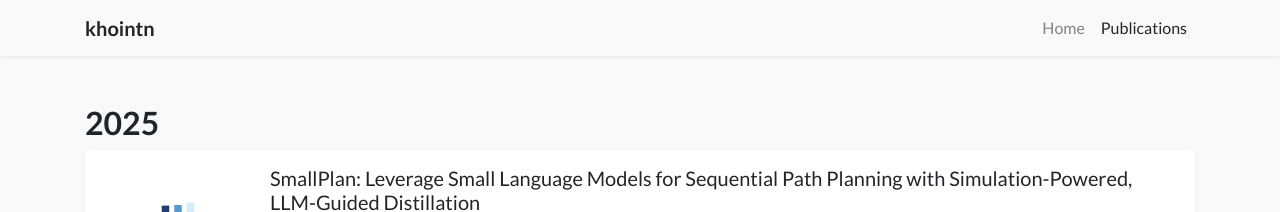
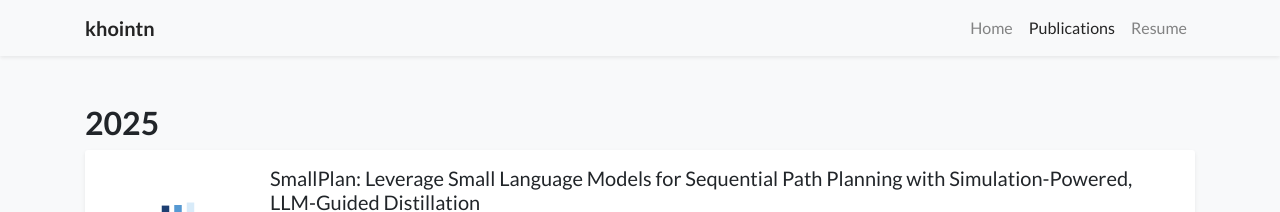
Before and after one commit to khointn/khointn.github.io, a Jekyll site: the page built from publications.html, in a window 1280 px wide. Shown: the top 212 px of the page. Built offline with Jekyll 4.4.1, drawn with Linux system fonts in a browser that asks for light colours; nearby versions of some CDN libraries; a style sheet for code colours, icons or effects is not loaded.

Commit message:
add resume

```diff
--- a/_data/navigation.yml
+++ b/_data/navigation.yml
@@ -5,5 +5,5 @@ pages:
   url: /
 - name: Publications
   url: /publications
-# - name: Cumulative CV
-#   url:
+- name: Resume
+  url: https://drive.google.com/file/d/115ofv_wTR095e9c5Z6MJ0-7aFem5fuAU/view?usp=sharing
```
